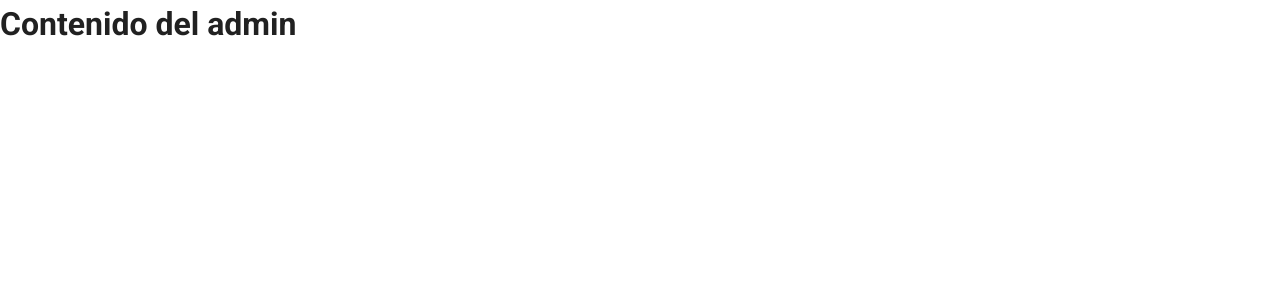
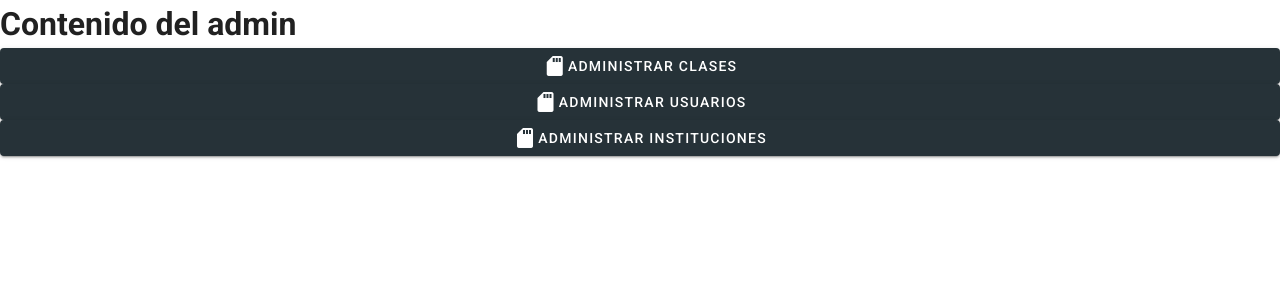
Before and after one commit to cwillromero/cwillromero.github.io-UX, a Vue app: page /admin in a window 1280 px wide. Shown: the top 300 px of the page. Built offline with nearby package versions, Linux system fonts and the light colour scheme; no server answers; sample sign-in values are in the browser's storage.

Commit message:
vista de admin lista

```diff
--- a/src/components/ClaseOpciones.vue
+++ b/src/components/ClaseOpciones.vue
@@ -188,6 +188,7 @@ export default {
       const index = this.actividades.indexOf(item);
       confirm("Are you sure you want to delete this item?") &&
         this.actividades.splice(index, 1);
+
     },
 
     close() {
--- a/src/router.js
+++ b/src/router.js
@@ -52,7 +52,7 @@ const router = new Router({
   ]
 });
 
-/*router.beforeEach((to, from, next) => {
+router.beforeEach((to, from, next) => {
    if (to.path !== '/login') {
      const currentUser = firebase.auth().currentUser;
      if (!currentUser) {
@@ -61,6 +61,6 @@ const router = new Router({
      }
    }
   next();
-});*/
+});
 
 export default router;
--- a/src/views/Admin.vue
+++ b/src/views/Admin.vue
@@ -1,6 +1,45 @@
 <template>
   <div class="admin">
     <h1>Contenido del admin</h1>
-
+    <v-btn
+      width="100%"
+      class="blue-grey darken-4 white--text"
+      @click="adminClases()"
+      primary
+    >
+      <v-icon>mdi-sd</v-icon>Administrar Clases
+    </v-btn>
+    <v-btn
+      width="100%"
+      class="blue-grey darken-4 white--text"
+      @click="adminUsuarios()"
+      primary
+    >
+      <v-icon>mdi-sd</v-icon>Administrar Usuarios
+    </v-btn>
+    <v-btn
+      width="100%"
+      class="blue-grey darken-4 white--text"
+      @click="adminInstituciones()"
+      primary
+    >
+      <v-icon>mdi-sd</v-icon>Administrar Instituciones
+    </v-btn>
   </div>
 </template>
+
+<script>
+export default {
+  methods: {
+    adminInstituciones() {
+      this.$router.push("/admin-instituciones");
+    },
+    adminClases() {
+      this.$router.push("/admin-clases");
+    },
+    adminUsuarios() {
+      this.$router.push("/admin-usuarios");
+    }
+  }
+};
+</script>
```
